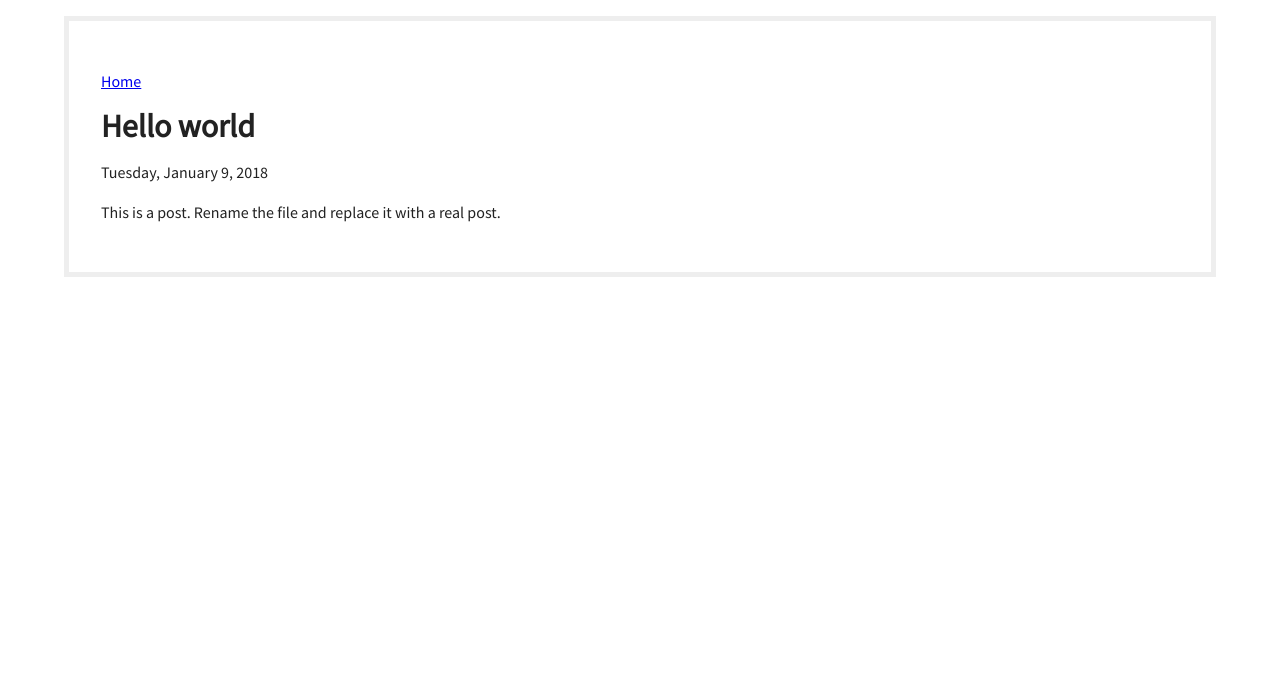
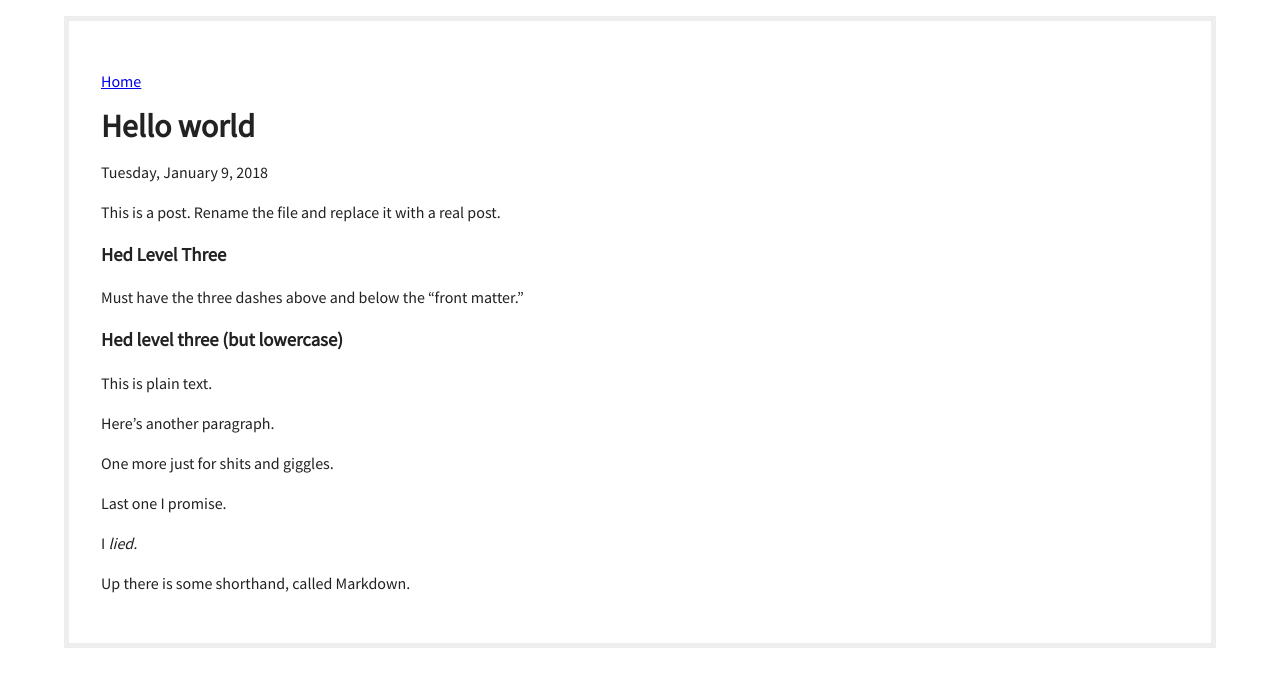
Before and after one commit to zpelz/web1-sp, a Jekyll site: the page built from _posts/2018-01-09-hello.markdown, in a window 1280 px wide. Shown: the top 687 px of the page. Built offline with Jekyll 4.4.1, drawn with Linux system fonts in a browser that asks for light colours.

Commit message:
Update 2018-01-09-hello.markdown

```diff
--- a/_posts/2018-01-09-hello.markdown
+++ b/_posts/2018-01-09-hello.markdown
@@ -4,3 +4,21 @@ description: "This text shows up in search engine previews"
 ---
 
 This is a post. Rename the file and replace it with a real post.
+
+<h3>Hed Level Three</h3>
+
+Must have the three dashes above and below the "front matter."
+
+### Hed level three (but lowercase)
+
+This is plain text.
+
+Here's another paragraph.
+
+One more just for shits and giggles.
+
+Last one I promise.
+
+I *lied.*
+
+Up there is some shorthand, called Markdown.
```
